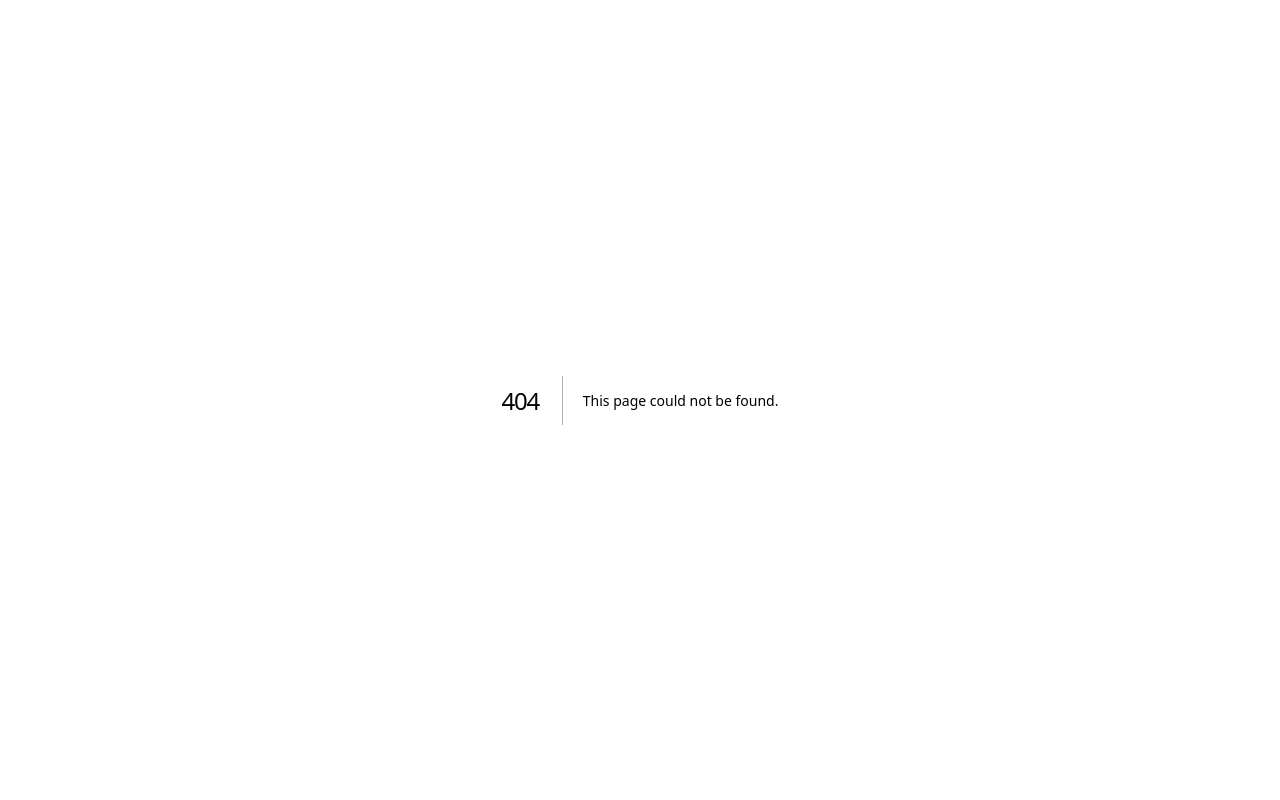
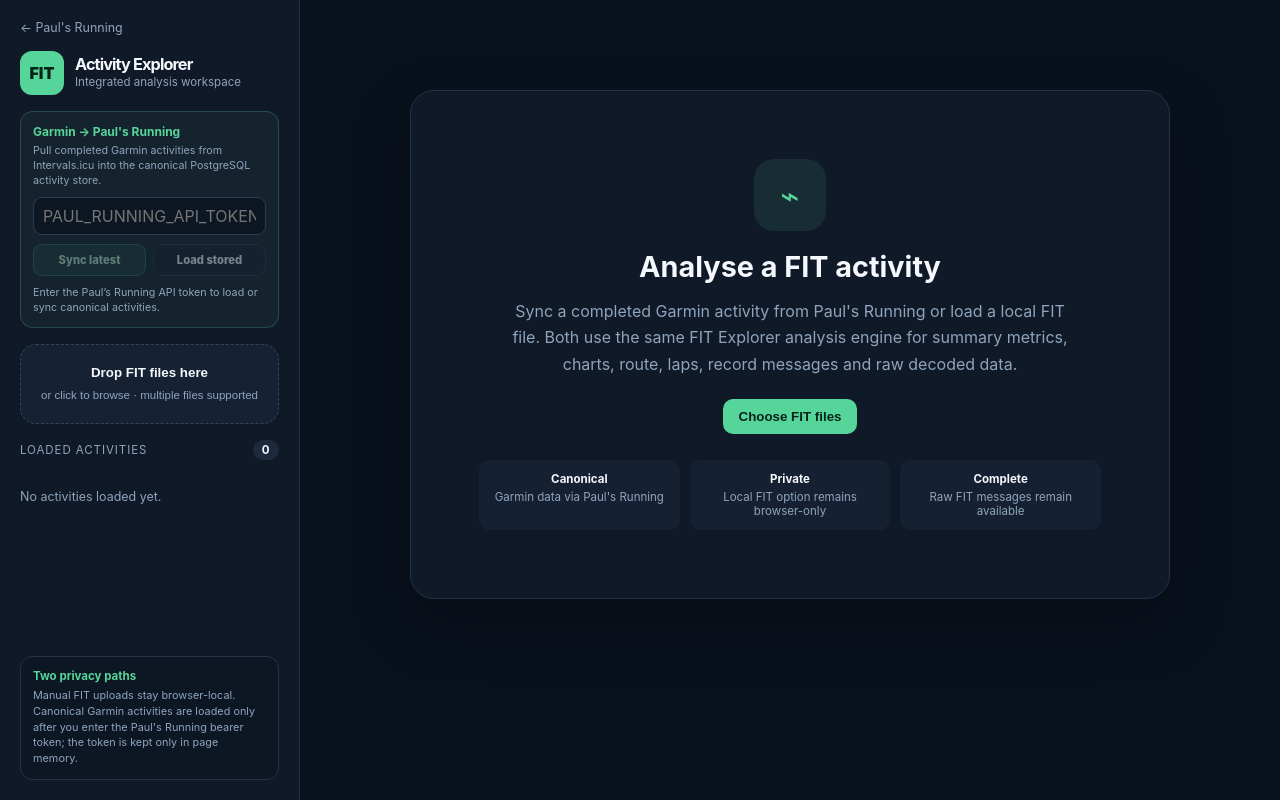
Before and after one commit to MrE84/Paul-Running-v1, a Next.js app: page /activity-analysis/legacy in a window 1280 px wide. Before the commit this address had no page. Built offline with nearby package versions, Linux system fonts and the light colour scheme.

Commit message:
PAU-24 preserve private local FIT explorer

```diff
--- /dev/null
+++ b/app/activity-analysis/legacy/page.tsx
@@ -0,0 +1,10 @@
+import ActivityExplorer from "../ActivityExplorer";
+
+export const metadata = {
+  title: "Local FIT Explorer · Paul's Running",
+  description: "Private browser-local FIT decoding and raw activity inspection.",
+};
+
+export default function LegacyActivityAnalysisPage() {
+  return <ActivityExplorer />;
+}
```
